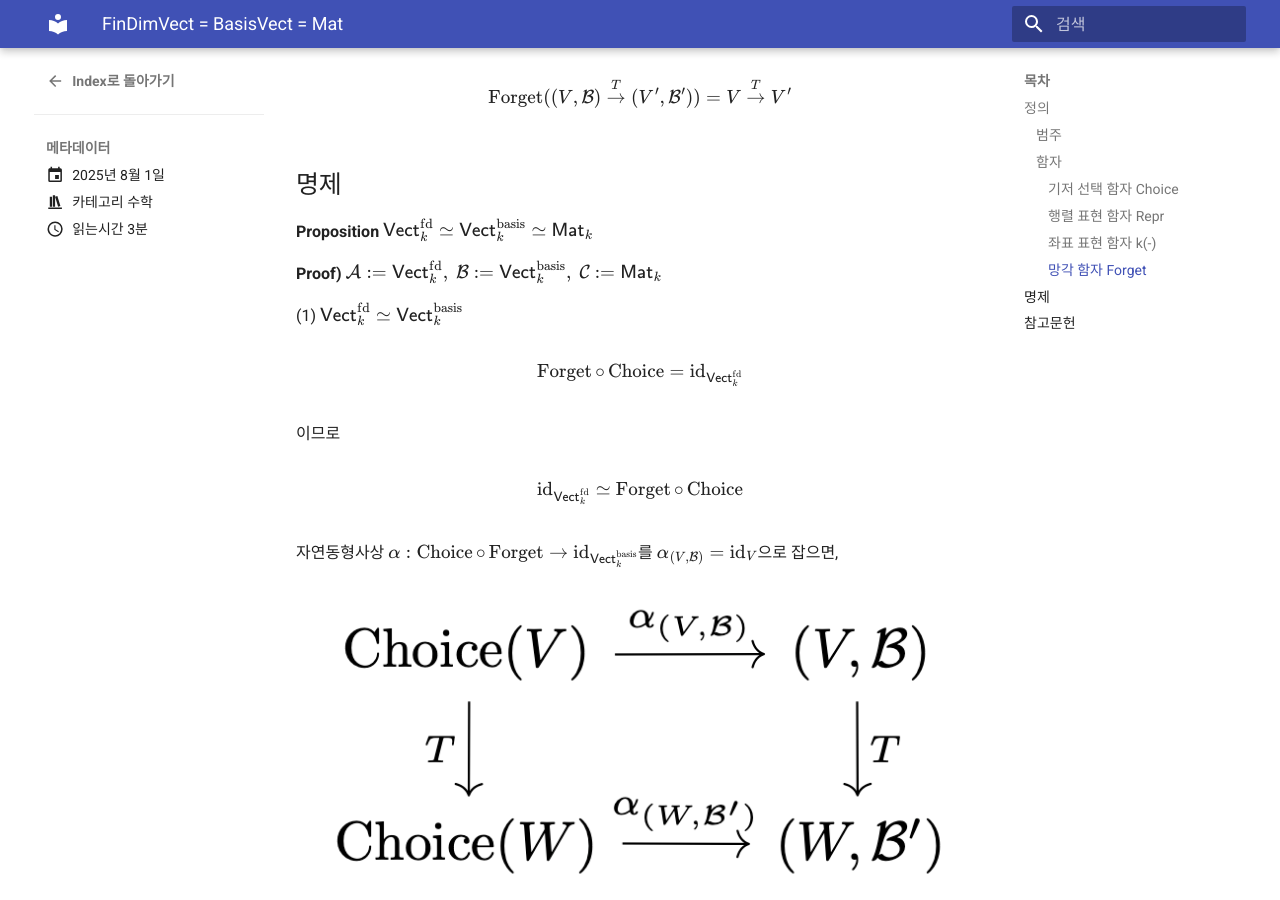
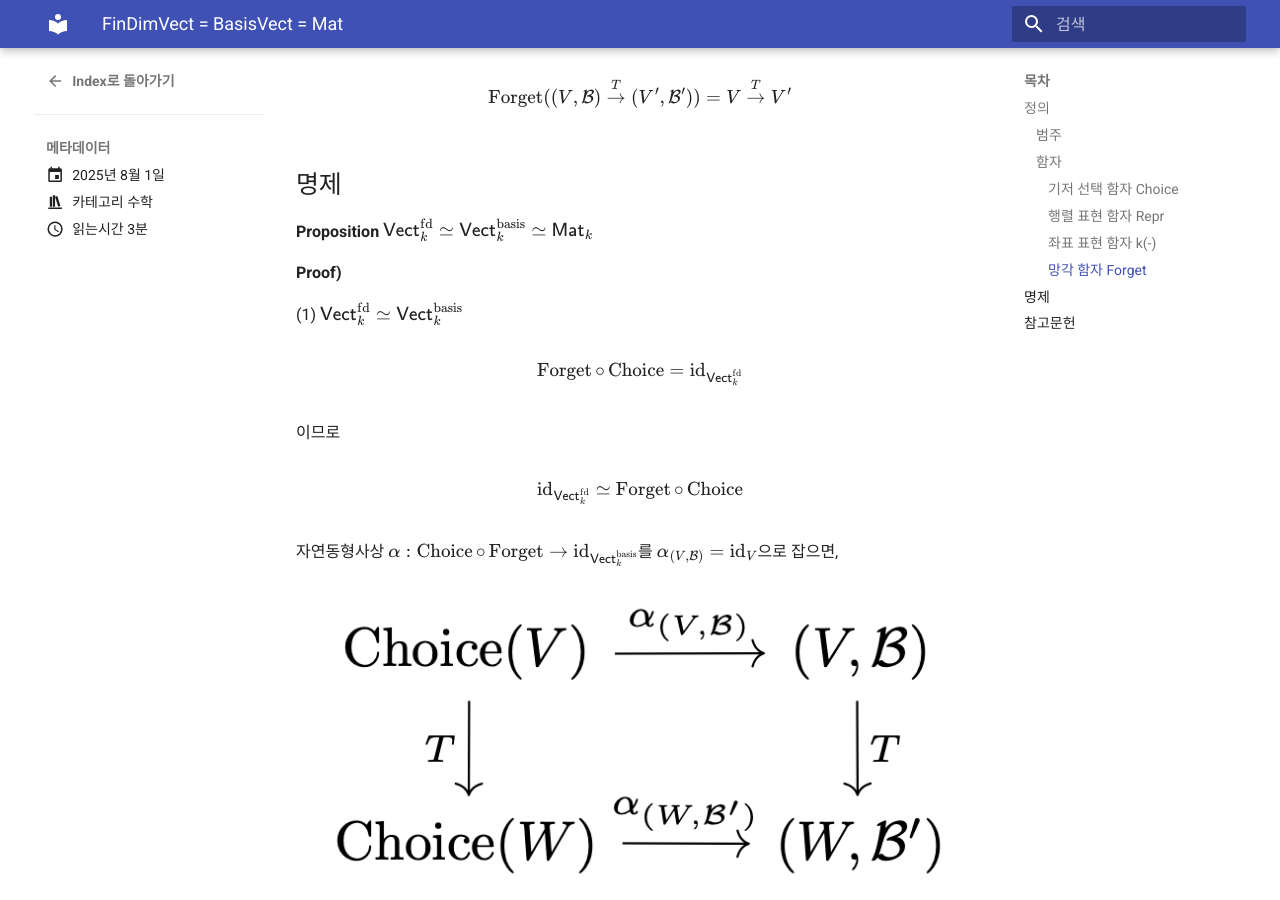
Before and after one commit to rattopos/rattopedia, an MkDocs documentation site: the page built from docs/blog/posts/FinDimVect=BasisVect=Mat/FinDimVect=BasisVect=Mat.md, in a window 1280 px wide and 900 px high, scrolled down 1229 px. Built offline with MkDocs 1.6.1 and Material for MkDocs 9.7.7, drawn with Linux system fonts in a browser that asks for light colours; some of the changed text lies outside the part shown.

Commit message:
updated FinDimVect=BasisVect=Mat.md

```diff
--- a/docs/blog/posts/FinDimVect=BasisVect=Mat/FinDimVect=BasisVect=Mat.md
+++ b/docs/blog/posts/FinDimVect=BasisVect=Mat/FinDimVect=BasisVect=Mat.md
@@ -9,7 +9,7 @@
 ---
 # FinDimVect = BasisVect = Mat
 
-이 문서의 내용은 [\[Riehl16\]](##참고문헌)의 30쪽을 참고했다.
+이 문서의 내용은 \[Riehl16\]의 30쪽을 참고했다.
 
 ## 정의
 
@@ -53,7 +53,7 @@
 
 **Proposition** ${ \mathsf{Vect}_{k}^{\mathrm{fd}} \simeq \mathsf{Vect}_{k}^{\mathrm{basis}} \simeq \mathsf{Mat}_{k} }$
 
-**Proof)** ${ \mathcal{A}:=\mathsf{Vect}_{k}^{\mathrm{fd}},\  \mathcal{B}:= \mathsf{Vect}_{k}^{\mathrm{basis}},\  \mathcal{C}:= \mathsf{Mat}_{k} }$
+**Proof)**
 
 (1) ${ \mathsf{Vect}_{k}^{\mathrm{fd}} \simeq \mathsf{Vect}_{k}^{\mathrm{basis}} }$
 
```
